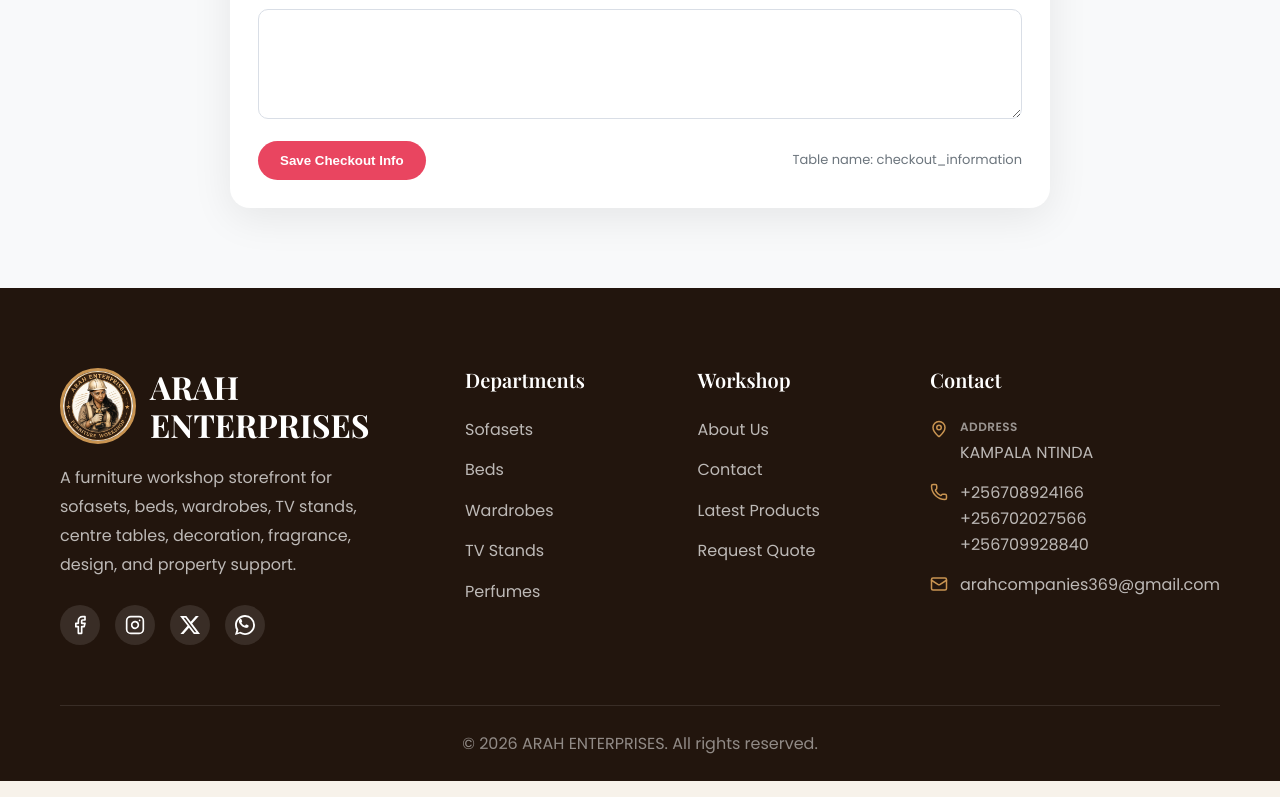
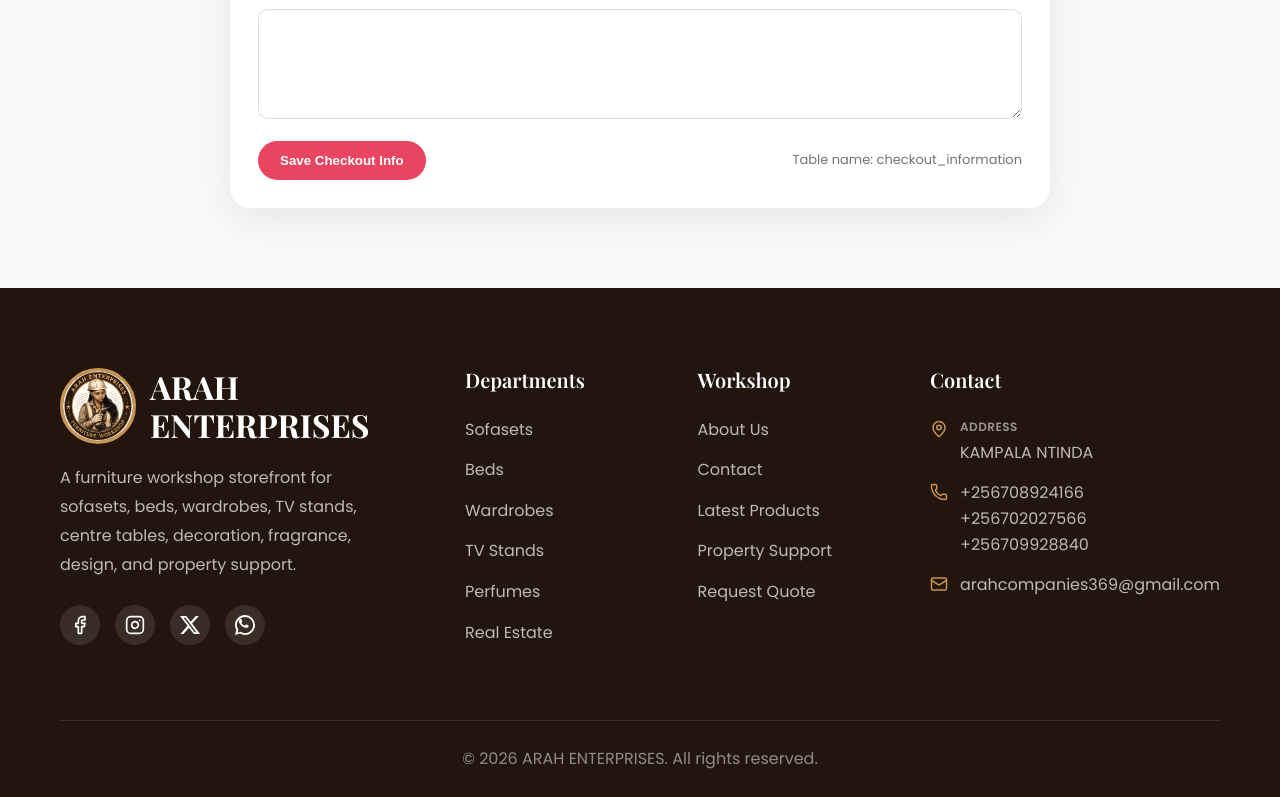
Before and after one commit to ngandapius53/ae-website, a Next.js app: page /checkout in a window 1280 px wide. Shown: the part 822-1619 px from the top of the page. Built offline with nearby package versions, Linux system fonts and the light colour scheme; no server answers.

Commit message:
Restore real estate links and form options

```diff
--- a/src/app/checkout/page.tsx
+++ b/src/app/checkout/page.tsx
@@ -35,6 +35,7 @@
   'Centre Tables',
   'Interior Finishing',
   'Perfumes',
+  'Real Estate',
   'Other',
 ]
 
--- a/src/app/contact/page.tsx
+++ b/src/app/contact/page.tsx
@@ -13,6 +13,7 @@
   { value: 'tv-stands', label: 'TV Stands' },
   { value: 'decoration', label: 'Interior Finishing' },
   { value: 'luxury-fragrance', label: 'Perfumes' },
+  { value: 'real-estate', label: 'Real Estate' },
   { value: 'other', label: 'Other' },
 ]
 
--- a/src/components/Footer.tsx
+++ b/src/components/Footer.tsx
@@ -93,6 +93,7 @@
             <Link href="/furniture" className={styles.link}>Wardrobes</Link>
             <Link href="/furniture" className={styles.link}>TV Stands</Link>
             <Link href="/luxury-fragrance" className={styles.link}>Perfumes</Link>
+            <Link href="/real-estate" className={styles.link}>Real Estate</Link>
           </div>
 
           <div className={styles.column}>
@@ -100,6 +101,7 @@
             <Link href="/about" className={styles.link}>About Us</Link>
             <Link href="/contact" className={styles.link}>Contact</Link>
             <Link href="/furniture" className={styles.link}>Latest Products</Link>
+            <Link href="/real-estate" className={styles.link}>Property Support</Link>
             <Link href="/contact" className={styles.link}>Request Quote</Link>
           </div>
 
--- a/src/components/Header.tsx
+++ b/src/components/Header.tsx
@@ -15,6 +15,7 @@
   { href: '/furniture', label: 'Wardrobes' },
   { href: '/furniture', label: 'TV Stands' },
   { href: '/luxury-fragrance', label: 'Perfumes' },
+  { href: '/real-estate', label: 'Real Estate' },
   { href: '/contact', label: 'Contact' },
   { href: '/about', label: 'About', isButton: true },
 ]
```
